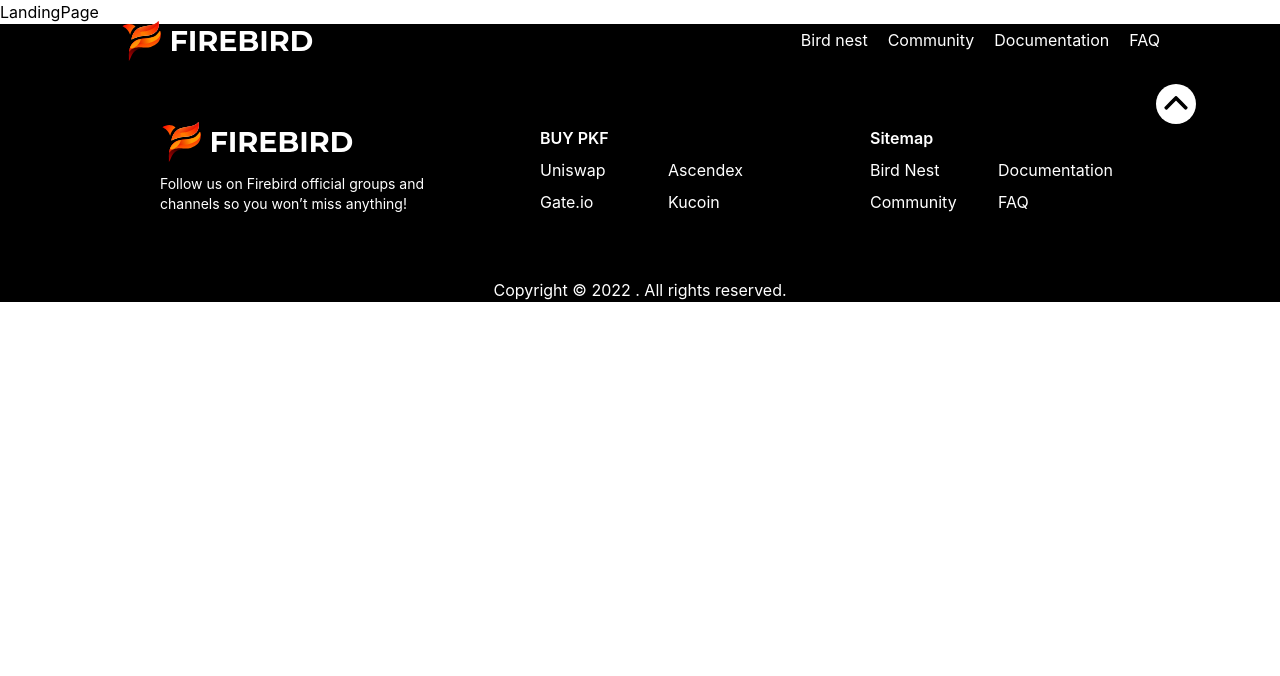
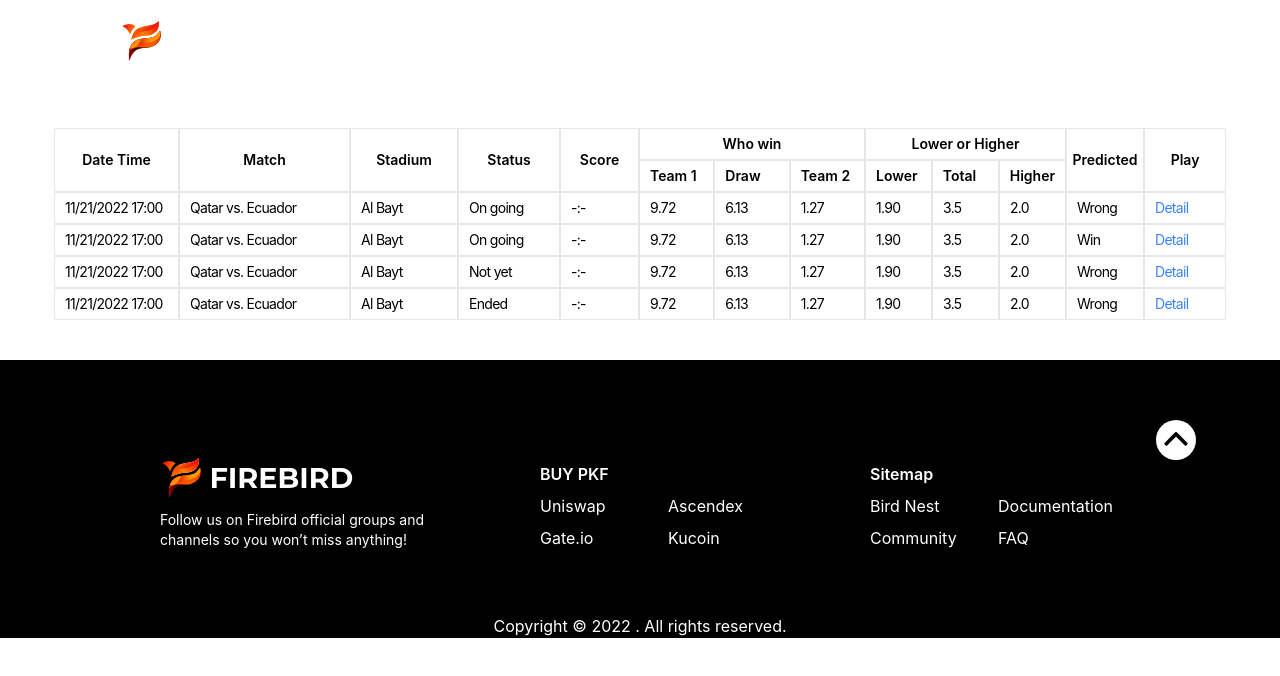
Before and after one commit to polkafoundry/firebird-minigame-testnet2, a React (Create React App) app in the folder frontend-user/: page / in a window 1280 px wide. Shown: the top 676 px of the page. Built offline with nearby package versions, Linux system fonts and the light colour scheme.

Commit message:
fe: do TableSelectMatch component

```diff
--- a/frontend-user/package.json
+++ b/frontend-user/package.json
@@ -3,6 +3,7 @@
   "version": "0.1.0",
   "private": true,
   "dependencies": {
+    "@headlessui/react": "^1.7.3",
     "@testing-library/jest-dom": "^5.14.1",
     "@testing-library/react": "^13.0.0",
     "@testing-library/user-event": "^13.2.1",
--- /dev/null
+++ b/frontend-user/src/pages/LandingPage/TableSelectMatch/index.tsx
@@ -0,0 +1,220 @@
+import { Disclosure, Transition } from "@headlessui/react";
+import clsx from "clsx";
+import styles from "./tableSelectMatch.module.scss";
+
+const MATCH_STATUS = {
+  ON_GOING: "On going",
+  NOT_YET: "Not yet",
+  ENDED: "Ended",
+};
+
+const headingColumns = [
+  { title: "Date Time", width: 125 },
+  { title: "Match", width: 171 },
+  { title: "Stadium", width: 108 },
+  { title: "Status", width: 102 },
+  { title: "Score", width: 79 },
+  { title: "Who win", width: 226, subHeading: ["Team 1", "Draw", "Team 2"] },
+  {
+    title: "Lower or Higher",
+    width: 201,
+    subHeading: ["Lower", "Total", "Higher"],
+  },
+  { title: "Predicted", width: 78 },
+  { title: "Play", width: 82 },
+];
+
+const matchDatas = [
+  {
+    id: 1,
+    date: "11/21/2022 17:00",
+    match: "Qatar vs. Ecuador",
+    stadium: "Al Bayt",
+    status: MATCH_STATUS.ON_GOING,
+    score: "-:-",
+    win: ["9.72", "6.13", "1.27"],
+    lowerOrHigher: ["1.90", "3.5", "2.0"],
+    predicted: false,
+  },
+  {
+    id: 2,
+    date: "11/21/2022 17:00",
+    match: "Qatar vs. Ecuador",
+    stadium: "Al Bayt",
+    status: MATCH_STATUS.ON_GOING,
+    score: "-:-",
+    win: ["9.72", "6.13", "1.27"],
+    lowerOrHigher: ["1.90", "3.5", "2.0"],
+    predicted: true,
+  },
+  {
+    id: 3,
+    date: "11/21/2022 17:00",
+    match: "Qatar vs. Ecuador",
+    stadium: "Al Bayt",
+    status: MATCH_STATUS.NOT_YET,
+    score: "-:-",
+    win: ["9.72", "6.13", "1.27"],
+    lowerOrHigher: ["1.90", "3.5", "2.0"],
+    predicted: false,
+  },
+  {
+    id: 4,
+    date: "11/21/2022 17:00",
+    match: "Qatar vs. Ecuador",
+    stadium: "Al Bayt",
+    status: MATCH_STATUS.ENDED,
+    score: "-:-",
+    win: ["9.72", "6.13", "1.27"],
+    lowerOrHigher: ["1.90", "3.5", "2.0"],
+    predicted: false,
+  },
+];
+
+const RowSpan = (props: any) => {
+  const { colNo, data } = props;
+  return (
+    <div style={{ width: headingColumns[colNo].width }}>
+      <div className="flex text-sm tracking-tighter">
+        {[0, 1, 2, 4].includes(colNo) && (
+          <span className={clsx(styles.tableSubHeading, "flex-1")}>{data}</span>
+        )}
+        {colNo === 3 && (
+          <span className={clsx(styles.tableSubHeading, "flex-1")}>{data}</span>
+        )}
+        {[5, 6].includes(colNo) && (
+          <>
+            <span className={clsx(styles.tableSubHeading, "flex-1")}>
+              {data[0]}
+            </span>
+            <span className={clsx(styles.tableSubHeading, "flex-1")}>
+              {data[1]}
+            </span>
+            <span className={clsx(styles.tableSubHeading, "flex-1")}>
+              {data[2]}
+            </span>
+          </>
+        )}
+        {colNo === 7 && (
+          <span className={clsx(styles.tableSubHeading, "flex-1")}>
+            {!data ? "Wrong" : "Win"}
+          </span>
+        )}
+        {colNo === 8 && (
+          <div className={clsx(styles.tableSubHeading, "flex-1 text-blue-500")}>
+            <Disclosure.Button>{!data ? "Detail" : "Hide"}</Disclosure.Button>
+          </div>
+        )}
+      </div>
+    </div>
+  );
+};
+
+const DetailQuestion = (props: any) => {
+  const { title } = props;
+  return (
+    <details className="mt-4 bg-green-100 open:ring-1 open:ring-black/5  open:shadow-lg p-6 rounded-lg">
+      <summary className="text-sm leading-6 text-slate-900  font-semibold select-none">
+        {title}
+      </summary>
+      <div className="mt-3 text-sm leading-6 text-slate-600">
+        <p>
+          The mug is round. The jar is round. They should call it Roundtine.
+        </p>
+      </div>
+    </details>
+  );
+};
+
+const DetailMatch = () => {
+  return (
+    <div className="p-10">
+      <div className="p-5 flex flex-col items-center">
+        <h6 className="font-bold">How to predict?</h6>
+        <div className="text-center">
+          <p>
+            Select the question you want to anwser, then deposit BIRD token.
+            After that, select your anwser and click Submit button.
+          </p>
+          <p>Don’t have BIRD token? Click here to faucet.</p>
+        </div>
+        <h6 className="font-bold mt-5">Prediction period</h6>
+        <p>Before the match starts at 11/21/2022 17:00.</p>
+        <div className="bg-gray-400 px-10 py-2 mt-3">
+          This match is no longer predictable.
+        </div>
+      </div>
+      <div>
+        <h6 className="font-bold">Let’s join now</h6>
+        <DetailQuestion title="1. What do you think the final score of the game will be?" />
+        <DetailQuestion title="2. Which team do you think will win?" />
+        <DetailQuestion title="3. Do you think the total number of goals will be under or over?" />
+      </div>
+    </div>
+  );
+};
+
+const TableSelectMatch = () => {
+  return (
+    <div className="pt-32">
+      <div className={clsx("flex text-sm font-semibold")}>
+        {headingColumns.map((heading) => (
+          <div key={heading.title} style={{ width: heading.width }}>
+            <span
+              className={clsx(
+                styles.tableHeading,
+                !heading.subHeading && "h-full",
+              )}
+            >
+              {heading.title}
+            </span>
+            {heading.subHeading && (
+              <div className="flex">
+                {heading.subHeading.map((subHeading) => (
+                  <span className={clsx(styles.tableSubHeading, "flex-1")}>
+                    {subHeading}
+                  </span>
+                ))}
+              </div>
+            )}
+          </div>
+        ))}
+      </div>
+      {matchDatas.map((matchData) => (
+        <Disclosure key={matchData.id}>
+          {({ open }) => (
+            <div>
+              <div className={clsx("flex")}>
+                <RowSpan colNo={0} data={matchData.date} />
+                <RowSpan colNo={1} data={matchData.match} />
+                <RowSpan colNo={2} data={matchData.stadium} />
+                <RowSpan colNo={3} data={matchData.status} />
+                <RowSpan colNo={4} data={matchData.score} />
+                <RowSpan colNo={5} data={matchData.win} />
+                <RowSpan colNo={6} data={matchData.lowerOrHigher} />
+                <RowSpan colNo={7} data={matchData.predicted} />
+                <RowSpan colNo={8} data={open} />
+              </div>
+
+              <Transition
+                className="overflow-hidden"
+                enter="transition transition-[max-height] duration-500 ease-in"
+                enterFrom="transform max-h-0"
+                enterTo="transform max-h-screen"
+                leave="transition transition-[max-height] duration-500 ease-out"
+                leaveFrom="transform max-h-screen"
+                leaveTo="transform max-h-0"
+              >
+                <Disclosure.Panel>
+                  <DetailMatch />
+                </Disclosure.Panel>
+              </Transition>
+            </div>
+          )}
+        </Disclosure>
+      ))}
+    </div>
+  );
+};
+
+export default TableSelectMatch;
--- /dev/null
+++ b/frontend-user/src/pages/LandingPage/TableSelectMatch/tableSelectMatch.module.scss
@@ -0,0 +1,16 @@
+.table {
+  border: 1px solid #e6e6e6;
+}
+
+.tableHeading {
+  display: flex;
+  padding: 5px 20px;
+  border: 1px solid #e6e6e6;
+  align-items: center;
+  justify-content: center;
+}
+
+.tableSubHeading {
+  padding: 5px 10px;
+  border: 1px solid #e6e6e6;
+}
--- a/frontend-user/src/pages/LandingPage/index.tsx
+++ b/frontend-user/src/pages/LandingPage/index.tsx
@@ -1,7 +1,14 @@
 import LandingLayout from "../../components/layout/LandingLayout";
+import TableSelectMatch from "./TableSelectMatch";
 
 const LangdingPage = () => {
-  return <LandingLayout>LandingPage</LandingLayout>;
+  return (
+    <LandingLayout>
+      <div className="flex justify-center mb-10">
+        <TableSelectMatch />
+      </div>
+    </LandingLayout>
+  );
 };
 
 export default LangdingPage;
```
Also changed, not shown: 1 other file (tests, documents, lock files or other folders).
